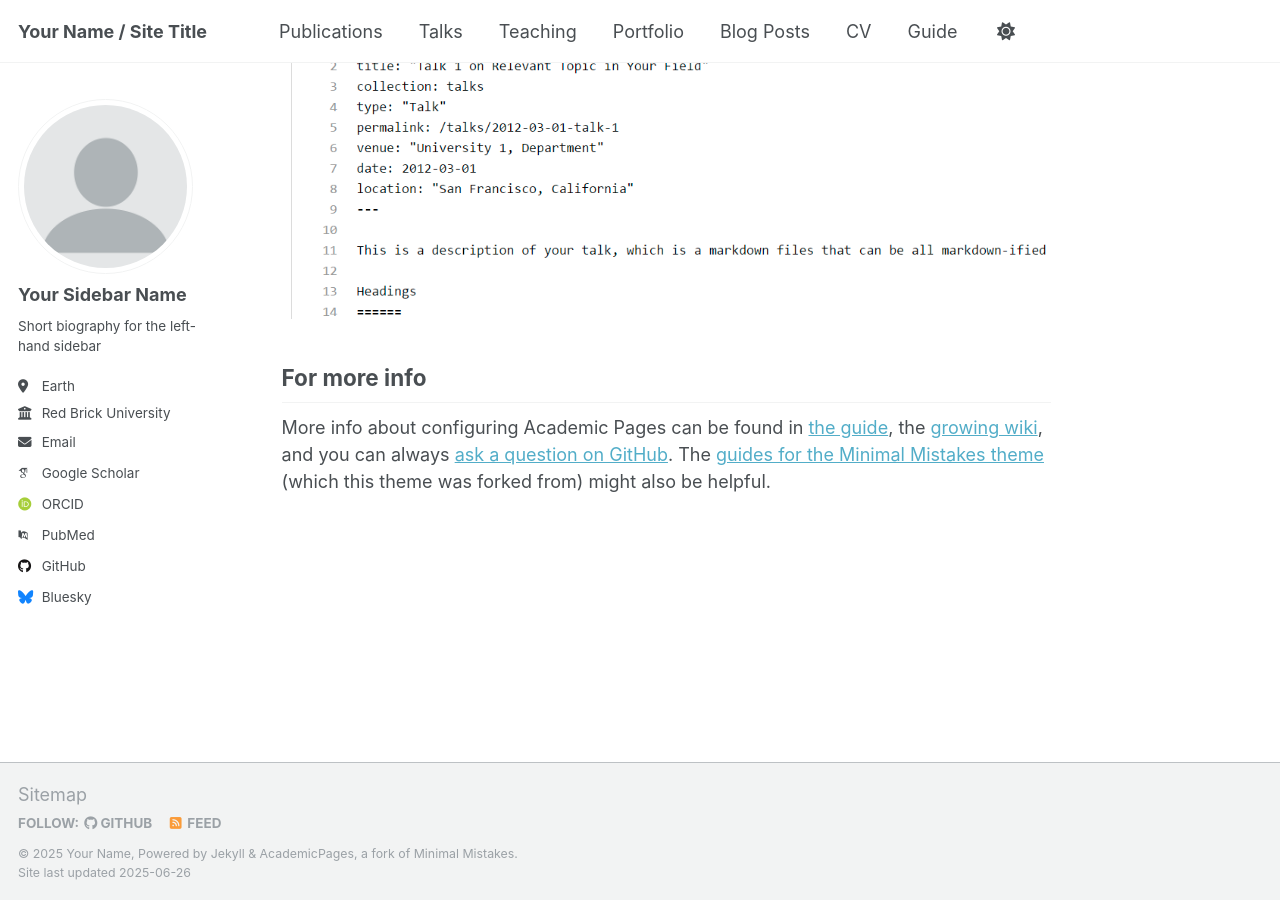
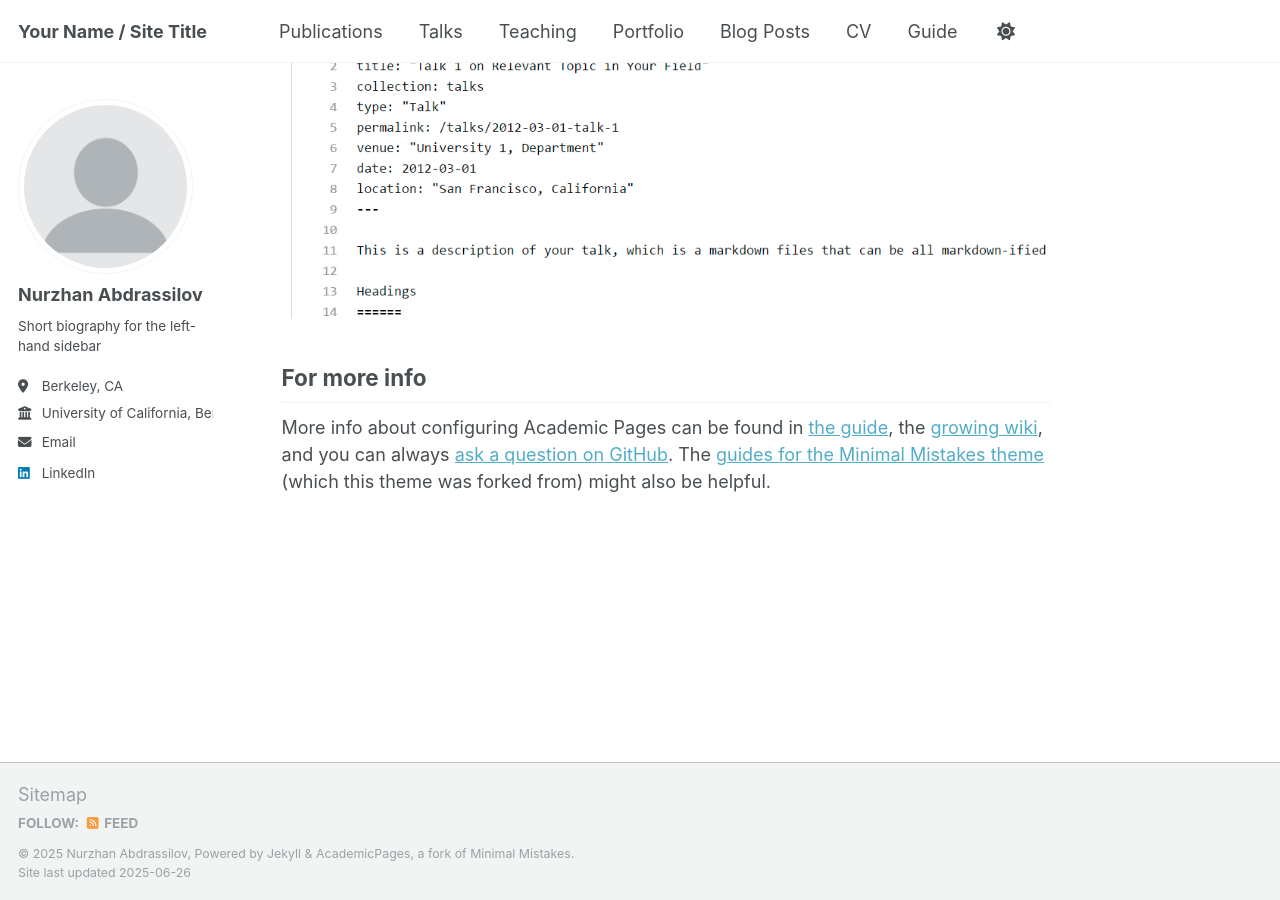
Before and after one commit to NurzhanAbdrassilov/nurzhanabdrassilov.github.io, a Jekyll site: the page built from _pages/about.md, in a window 1280 px wide and 900 px high, scrolled down 2636 px. Built offline with Jekyll 4.4.1, drawn with Linux system fonts in a browser that asks for light colours; some web fonts are replaced.

Commit message:
Update info and site name

```diff
--- a/_config.yml
+++ b/_config.yml
@@ -11,11 +11,11 @@ locale                   : "en-US"
 site_theme               : "default"
 title                    : "Your Name / Site Title"
 title_separator          : "-"
-name                     : &name "Your Name"
-description              : &description "personal description"
-url                      : https://academicpages.github.io # the base hostname & protocol for your site e.g. "https://[your GitHub username].github.io" or if you already have some other page hosted on Github then use "https://[your GitHub username].github.io/[Your Repo Name]"
+name                     : &name "Nurzhan Abdrassilov"
+description              : &description "yo"
+url                      : https://nurzhanabdrassilov.github.io # the base hostname & protocol for your site e.g. "https://[your GitHub username].github.io" or if you already have some other page hosted on Github then use "https://[your GitHub username].github.io/[Your Repo Name]"
 baseurl                  : "" # the subpath of your site, e.g. "/blog"
-repository               : "academicpages/academicpages.github.io"
+repository               : "NurzhanAbdrassilov/nurzhanabdrassilov.github.io"
 
 # Site Author - The following control what appear as part of the author content on the side bar.
 #               If a field is blank the icon and link will not appear, otherwise it will be shown.
@@ -23,22 +23,22 @@ repository               : "academicpages/academicpages.github.io"
 author:
   # Biographic information
   avatar           : "profile.png"
-  name             : "Your Sidebar Name"
+  name             : "Nurzhan Abdrassilov"
   pronouns         : # example: "she/her"
   bio              : "Short biography for the left-hand sidebar"
-  location         : "Earth"
-  employer         : "Red Brick University"
+  location         : "Berkeley, CA"
+  employer         : "University of California, Berkeley"
   uri              : # URL
-  email            : "none@example.org"
+  email            : "nurzhan@berkeley.edu"
 
   # Academic websites
   academia         : # URL
   arxiv            : # URL - Update with the correct link to your profile
-  googlescholar    : "https://scholar.google.com/citations?user=PS_CX0AAAAAJ"
+  googlescholar    : #"https://scholar.google.com/citations?user=PS_CX0AAAAAJ"
   impactstory      : # URL
-  orcid            : "http://orcid.org/yourorcidurl"
+  orcid            : #"http://orcid.org/yourorcidurl"
   semantic         : # URL
-  pubmed           : "https://www.ncbi.nlm.nih.gov/pubmed/?term=john+snow"
+  pubmed           : #"https://www.ncbi.nlm.nih.gov/pubmed/?term=john+snow"
   researchgate     : # URL
   scopus           : # URL
 
@@ -46,12 +46,12 @@ author:
   bitbucket        : # Username - Update with your username on the site
   codepen          : # Username
   dribbble         : # Username
-  github           : "academicpages"
+  github           : #"academicpages"
   kaggle           : # Username
   stackoverflow    : # User number or user number and name (i.e., use "1" or "1/jeff-atwood")
 
   # Social media
-  bluesky          : "bsky.app" # Replace this with you Bluesky username
+  bluesky          : #"bsky.app" # Replace this with you Bluesky username
   facebook         : # Username
   flickr           : # Username
   foursquare       : # Username
@@ -60,7 +60,7 @@ author:
   keybase          : # Username
   instagram        : # Username
   lastfm           : # Username
-  linkedin         : # Username
+  linkedin         : "nurzhanab"
   mastodon         : # URL
   medium           : # URL
   pinterest        : # Username
```
